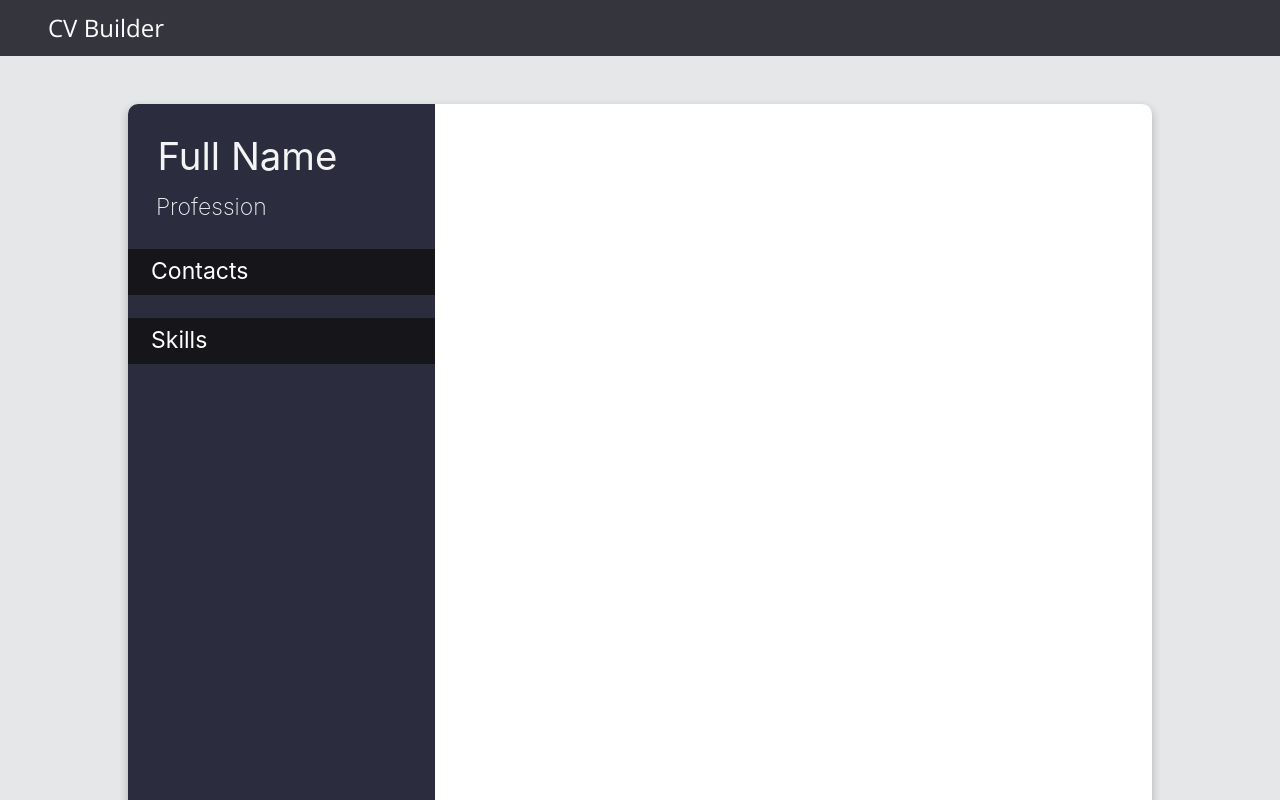
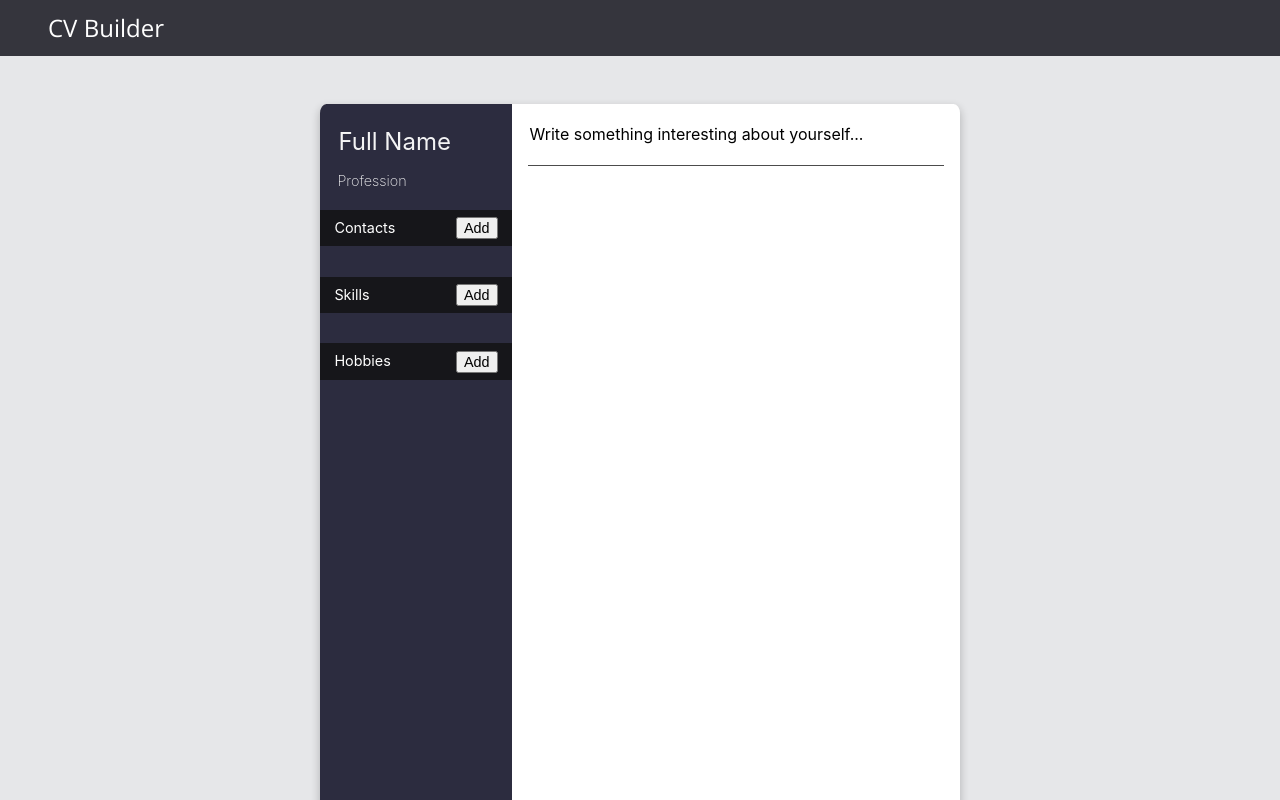
Before and after one commit to DarrenLo0530/TOPProjects, a React (Create React App) app in the folder cv-resume-builder/: page / in a window 1280 px wide. Shown: the top 800 px of the page. Built offline with nearby package versions, Linux system fonts and the light colour scheme.

Commit message:
Finished personal info side bar

```diff
--- a/cv-resume-builder/package.json
+++ b/cv-resume-builder/package.json
@@ -11,6 +11,8 @@
     "react": "^17.0.1",
     "react-dom": "^17.0.1",
     "react-scripts": "4.0.3",
+    "react-textarea-autosize": "^8.3.2",
+    "uniqid": "^5.3.0",
     "web-vitals": "^1.0.1"
   },
   "scripts": {
--- a/cv-resume-builder/src/App.css
+++ b/cv-resume-builder/src/App.css
@@ -12,16 +12,26 @@ body {
   background-color: rgb(230, 231, 233);
 }
 
+h1, a {
+  color: white;
+  text-decoration: none;
+}
+
+#resume-width {
+  margin: auto;
+  margin: 3rem auto;
+  width: 80%;
+}
+
 #resume-container {
   position: relative;
-  width: 80%;
+  width: 100%;
   height: 0px;
-  padding-bottom: 112.8%;
-  margin: 3rem auto;
+  padding-bottom: 141%;
 }
 
 #resume {
-  border-radius: 10px;
+  border-radius: 1%;
   overflow: hidden;
   position: absolute;
   top: 0px;
@@ -35,7 +45,21 @@ body {
   font-size: 1vw;
 }
 
-.left-bar {
+.left {
   width: 30%;
   color: white;
 }
+
+.right {
+  width: 70%;
+}
+
+@media (min-width: 1000px) {
+  #resume-width {
+    width: 50%;
+  }
+
+  #resume {
+    font-size: 0.625vw;
+  }
+}
--- a/cv-resume-builder/src/App.jsx
+++ b/cv-resume-builder/src/App.jsx
@@ -7,17 +7,19 @@ function App() {
   return (
     <div className="content">
       <header className="site-header">
-        <h1>CV Builder</h1>
+        <a href="/"><h1>CV Builder</h1></a>
       </header>
+      <div id="resume-width">
         <div id="resume-container">
           <section id="resume">
-          <div className="left-bar">
+            <div className="left">
               <PersonalInfo />
             </div>
-          <div>
+            <div className="right">
               <OtherInfo />
             </div>
           </section>
+        </div>
       </div>
     </div>
   );
--- a/cv-resume-builder/src/components/EditableField.css
+++ b/cv-resume-builder/src/components/EditableField.css
@@ -1,6 +1,5 @@
 .editable-field * {
   font-size: inherit;
-  box-sizing: content-box;
   display: block;
   width: 100%;
   background-color: transparent;
@@ -9,15 +8,27 @@
   margin: 0px;
   border: 0px;
   outline: 0px;
-  height: 1em;
   padding: 0.2em 0.1em;
 }
 
-textarea, input {
+.editable-field .input-value, .editable-field input {
+  height: 1.4em;
+  overflow: hidden;
+  white-space: nowrap;
+}
+
+.editable-field .textarea-value, .editable-field  textarea {
+  line-height: 1.4;
+  resize: none;
+}
+
+
+.editable-field textarea, .editable-field  input {
   outline: 1px solid white !important;
   font-family: inherit;
+  line-height: 1.2;
 }
 
-.editable-field div:focus {
-  outline: none;
+.editable-field div {
+  word-wrap: break-word;
 }
--- a/cv-resume-builder/src/components/EditableField.jsx
+++ b/cv-resume-builder/src/components/EditableField.jsx
@@ -1,5 +1,6 @@
 import React, { useEffect, useRef, useState } from 'react';
 import PropTypes from 'prop-types';
+import TextareaAutosize from 'react-textarea-autosize';
 import './EditableField.css';
 
 function EditableField({
@@ -22,23 +23,23 @@ function EditableField({
 
   function renderText() {
     return (
-      <span
+      <div
         id={id}
-        className={className}
+        className={`${className} ${type === 'textarea' ? 'textarea-value' : 'input-value'}`}
         role="textbox"
         tabIndex={0}
         onClick={() => setEditing(true)}
         onKeyPress={() => setEditing(true)}
       >
         {value || placeHolder}
-      </span>
+      </div>
     );
   }
 
   function renderEditor() {
     const editorId = id ? `${id}-editor` : '';
     return type === 'textarea' ? (
-      <textarea
+      <TextareaAutosize
         name={name}
         id={editorId}
         className={className}
@@ -85,12 +86,4 @@ EditableField.propTypes = {
   onChange: PropTypes.func.isRequired,
 };
 
-function fieldOnChange(event) {
-  const { name, value } = event.target;
-  this.setState({
-    [name]: value,
-  });
-}
-
-export { fieldOnChange };
 export default EditableField;
--- /dev/null
+++ b/cv-resume-builder/src/components/OtherInfo.css
@@ -0,0 +1,20 @@
+.other-info-container {
+  padding: 2em;
+}
+
+.writeup {
+  font-size: 2em;
+}
+
+textarea.writeup {
+  outline: 1px solid black !important;
+  resize:none;
+}
+
+hr {
+  border: none;
+  outline: none;
+  background-color: rgba(0, 0, 0, 0.7);
+  height: 1px;
+  margin: 2em 0em;
+}
--- a/cv-resume-builder/src/components/OtherInfo.jsx
+++ b/cv-resume-builder/src/components/OtherInfo.jsx
@@ -1,21 +1,34 @@
 import React, { Component } from 'react';
 import EditableField from './EditableField';
+import { handleChange } from './Utils';
+import './OtherInfo.css';
 
 class OtherInfo extends Component {
   constructor(props) {
     super(props);
 
     this.state = {
-      // writeup: '',
+      writeup: '',
       // education: [],
       // work: [],
     };
+
+    this.handleChange = handleChange.bind(this);
   }
 
   render() {
+    const { writeup } = this.state;
     return (
-      <div>
-        <EditableField type="textarea" className="writeup" />
+      <div className="other-info-container">
+        <EditableField
+          name="writeup"
+          type="textarea"
+          className="writeup"
+          value={writeup}
+          placeHolder="Write something interesting about yourself..."
+          onChange={this.handleChange}
+        />
+        <hr />
       </div>
     );
   }
--- a/cv-resume-builder/src/components/PersonalInfo.css
+++ b/cv-resume-builder/src/components/PersonalInfo.css
@@ -2,7 +2,7 @@
   --font-color: rgba(255, 255, 255, 0.95);
 }
 
-.container {
+.personal-info-container {
   background-color: rgb(44, 44, 63);
   height: 100%;
 }
@@ -23,11 +23,52 @@
   font-weight: 200;
 }
 
-
-h2 {
+.personal-info-container h2 {
   background-color: rgb(22, 22, 26);
   width: 100%;
   margin-bottom: 1em;
   padding: 0.5em 1em;
   font-size: 1.8em;
+  display: flex;
+  align-items: center;
 }
+
+.personal-info-container h2 button {
+  display: inline-block;
+  font-size: 1em;
+  margin-left: auto;
+}
+
+.personal-form {
+  font-size: 1.5em;
+  padding: 0.5vw;
+  display: flex;
+  flex-direction: column;
+  align-items: flex-start;
+}
+
+.personal-form input {
+  font-size: 1em;
+  margin-bottom: 1em;
+  padding: 0.1em;
+}
+
+.info-list {
+  padding-left: 1.5em;
+  font-size: 1em;
+  padding-bottom: 2em;
+}
+
+.info-list li {
+  font-size: 1.5em;
+  margin-bottom: 0.8em;
+}
+
+.contacts-list {
+
+}
+
+.skills-list, .hobbies-list {
+  padding-left: 3em;
+  list-style: disc;
+}
--- a/cv-resume-builder/src/components/PersonalInfo.jsx
+++ b/cv-resume-builder/src/components/PersonalInfo.jsx
@@ -1,34 +1,123 @@
 import React, { Component } from 'react';
-import EditableField, { fieldOnChange } from './EditableField';
+import PropType from 'prop-types';
+import uniqid from 'uniqid';
+import EditableField from './EditableField';
+import { handleChange } from './Utils';
 import './PersonalInfo.css';
 
-class GeneralInfo extends Component {
+const InfoList = ({ list, className }) => (
+  <ul className={`${className} info-list`}>
+    {list.map((element) => (<li key={uniqid()}>{ element }</li>))}
+  </ul>
+);
+
+InfoList.defaultProps = {
+  className: '',
+};
+
+InfoList.propTypes = {
+  list: PropType.arrayOf(PropType.string).isRequired,
+  className: PropType.string,
+};
+
+class PersonalInfo extends Component {
   constructor(props) {
     super(props);
 
     this.state = {
       fullName: '',
       profession: '',
-      // contacts: [],
-      // skills: [],
+      showContactForm: false,
+      contact: '',
+      contactList: [],
+      showSkillForm: false,
+      skill: '',
+      skillsList: [],
+      showHobbyForm: false,
+      hobby: '',
+      hobbiesList: [],
     };
 
-    this.fieldOnChange = fieldOnChange.bind(this);
+    this.handleChange = handleChange.bind(this);
+    this.formToggle = this.formToggle.bind(this);
+    this.formSubmit = this.formSubmit.bind(this);
+  }
+
+  formToggle(toggleKey) {
+    this.setState((prevState) => ({ [toggleKey]: !prevState[toggleKey] }));
+  }
+
+  formSubmit(event, valueKey, listKey) {
+    event.preventDefault();
+    const { [valueKey]: value, [listKey]: list } = this.state;
+    this.setState({
+      [listKey]: list.concat(value),
+      [valueKey]: '',
+    });
   }
 
   render() {
-    const { fullName, profession } = this.state;
+    const {
+      fullName, profession,
+      showContactForm, contact, contactList,
+      showSkillForm, skill, skillsList,
+      showHobbyForm, hobby, hobbiesList,
+    } = this.state;
     return (
-      <div className="container">
+      <div className="personal-info-container">
         <div className="introduction">
-          <EditableField type="text" name="fullName" value={fullName} placeHolder="Full Name" className="full-name" onChange={this.fieldOnChange} />
-          <EditableField type="text" name="profession" value={profession} placeHolder="Profession" className="profession" onChange={this.fieldOnChange} />
+          <EditableField type="textarea" name="fullName" value={fullName} placeHolder="Full Name" className="full-name" onChange={this.handleChange} />
+          <EditableField type="textarea" name="profession" value={profession} placeHolder="Profession" className="profession" onChange={this.handleChange} />
         </div>
 
-        <h2>Contacts</h2>
-        <h2>Skills</h2>
+        <h2>
+          <span>Contacts</span>
+          <button type="button" onClick={() => { this.formToggle('showContactForm'); }}>
+            {showContactForm ? 'Close' : 'Add' }
+          </button>
+        </h2>
+        <InfoList list={contactList} className="contacts-list" />
+        {
+          showContactForm ? (
+            <form className="personal-form" onSubmit={(event) => { this.formSubmit(event, 'contact', 'contactList'); }}>
+              <input type="text" value={contact} placeholder="Add a contact" name="contact" onChange={this.handleChange} required />
+              <input type="submit" value="Add" />
+            </form>
+          ) : null
+        }
+        <h2>
+          <span>Skills</span>
+          <button type="button" onClick={() => { this.formToggle('showSkillForm'); }}>
+            {showSkillForm ? 'Close' : 'Add' }
+          </button>
+        </h2>
+        <InfoList list={skillsList} className="skills-list" />
+        {
+          showSkillForm ? (
+            <form className="personal-form" onSubmit={(event) => { this.formSubmit(event, 'skill', 'skillsList'); }}>
+              <input type="text" value={skill} placeholder="Add a skill" name="skill" onChange={this.handleChange} required />
+              <input type="submit" value="Add" />
+            </form>
+          ) : null
+        }
+        <h2>
+          <span>Hobbies</span>
+          <button type="button" onClick={() => { this.formToggle('showHobbyForm'); }}>
+            {showHobbyForm ? 'Close' : 'Add' }
+          </button>
+        </h2>
+        <InfoList list={hobbiesList} className="hobbies-list" />
+        {
+          showHobbyForm ? (
+            <form className="personal-form" onSubmit={(event) => { this.formSubmit(event, 'hobby', 'hobbiesList'); }}>
+              <input type="text" value={hobby} placeholder="Add a hobby" name="hobby" onChange={this.handleChange} required />
+              <input type="submit" value="Add" />
+            </form>
+          ) : null
+        }
       </div>
     );
   }
 }
-export default GeneralInfo;
+
+export default PersonalInfo;
--- /dev/null
+++ b/cv-resume-builder/src/components/Utils.js
@@ -0,0 +1,9 @@
+function handleChange(event) {
+  const { name, value } = event.target;
+  this.setState({
+    [name]: value,
+  });
+}
+
+// eslint-disable-next-line import/prefer-default-export
+export { handleChange };
```
Also changed, not shown: cv-resume-builder/src/components/ListCreator.jsx (+13 -2 lines), cv-resume-builder/src/components/GeneralInfo.css (deleted), 2 other files (tests, documents, lock files or other folders). Lines whose indentation alone changed are shown as unchanged.
